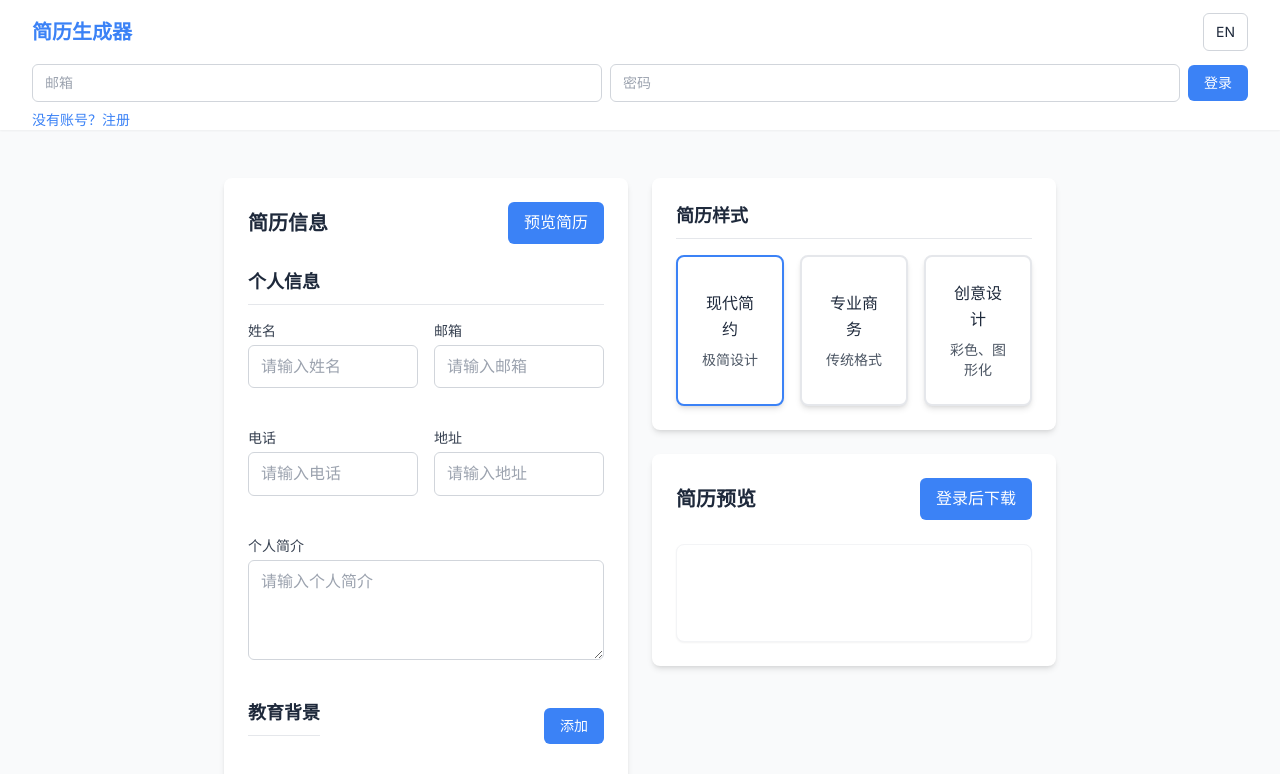
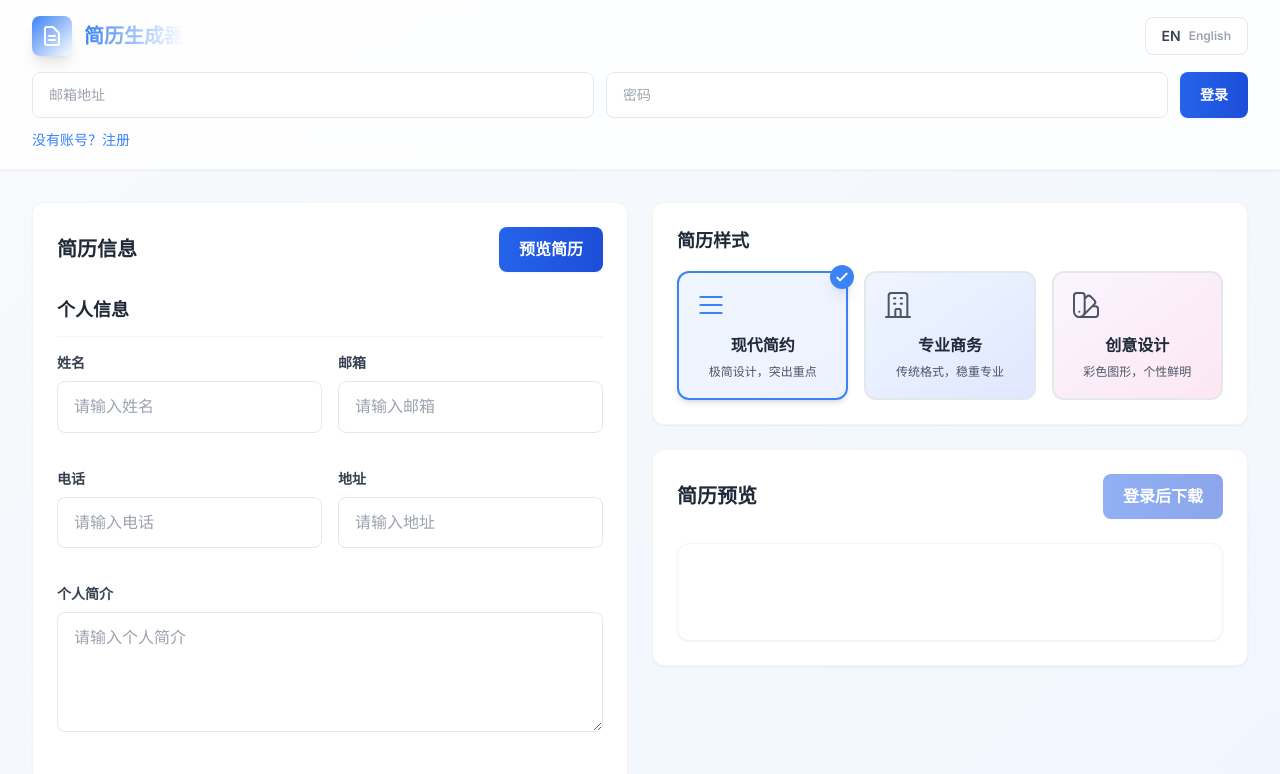
Before and after one commit to LiaoMinScofiled/Resume_Builder, a Next.js app: page / in a window 1280 px wide. Shown: the top 774 px of the page. Built offline with nearby package versions, Linux system fonts and the light colour scheme.

Commit message:
修改简历生成器样式

```diff
--- a/src/app/globals.css
+++ b/src/app/globals.css
@@ -3,109 +3,151 @@
 @tailwind utilities;
 
 :root {
-  --background: #f8fafc;
-  --foreground: #1e293b;
-  --primary: #3b82f6;
+  --background: #f1f5f9;
+  --foreground: #0f172a;
+  --primary: #2563eb;
+  --primary-dark: #1d4ed8;
+  --primary-light: #3b82f6;
   --secondary: #64748b;
+  --success: #10b981;
+  --warning: #f59e0b;
+  --danger: #ef4444;
 }
 
 body {
-  font-family: 'Inter', system-ui, sans-serif;
+  font-family: 'Inter', -apple-system, BlinkMacSystemFont, 'Segoe UI', Roboto, 'Helvetica Neue', Arial, sans-serif;
   background-color: var(--background);
   color: var(--foreground);
   line-height: 1.6;
+  -webkit-font-smoothing: antialiased;
+  -moz-osx-font-smoothing: grayscale;
 }
 
 .resume-container {
-  @apply max-w-4xl mx-auto p-4 sm:p-6 lg:p-8;
+  @apply max-w-7xl mx-auto p-4 sm:p-6 lg:p-8;
 }
 
 .form-group {
-  @apply mb-6;
+  @apply mb-5;
 }
 
 .form-label {
-  @apply block text-sm font-medium text-gray-700 mb-1;
+  @apply block text-sm font-semibold text-gray-700 mb-2;
 }
 
 .form-input {
-  @apply w-full px-3 py-2 border border-gray-300 rounded-md focus:outline-none focus:ring-2 focus:ring-primary focus:border-transparent;
+  @apply w-full px-4 py-3 border border-gray-200 rounded-lg focus:outline-none focus:ring-2 focus:ring-primary/20 focus:border-primary transition-all duration-200 bg-white;
+}
+
+.form-input::placeholder {
+  @apply text-gray-400;
 }
 
 .form-textarea {
-  @apply w-full px-3 py-2 border border-gray-300 rounded-md focus:outline-none focus:ring-2 focus:ring-primary focus:border-transparent min-h-[100px];
+  @apply w-full px-4 py-3 border border-gray-200 rounded-lg focus:outline-none focus:ring-2 focus:ring-primary/20 focus:border-primary transition-all duration-200 min-h-[120px] bg-white resize-y;
+}
+
+.form-textarea::placeholder {
+  @apply text-gray-400;
 }
 
 .btn {
-  @apply px-4 py-2 rounded-md font-medium transition-colors;
+  @apply px-5 py-2.5 rounded-lg font-semibold transition-all duration-200 shadow-sm hover:shadow-md active:scale-[0.98];
 }
 
 .btn-primary {
-  @apply bg-primary text-white hover:bg-blue-600;
+  background: linear-gradient(to right, var(--primary), var(--primary-dark));
+  color: white;
+  transition: all 0.2s;
+}
+
+.btn-primary:hover {
+  background: linear-gradient(to right, var(--primary-light), var(--primary));
+}
+
+.btn-primary:disabled {
+  opacity: 0.5;
+  cursor: not-allowed;
 }
 
 .btn-secondary {
-  @apply bg-gray-200 text-gray-800 hover:bg-gray-300;
+  @apply bg-white text-gray-700 border border-gray-200 hover:bg-gray-50 hover:border-gray-300;
+}
+
+.btn-danger {
+  @apply bg-red-50 text-red-600 border border-red-200 hover:bg-red-100;
 }
 
 .card {
-  @apply bg-white rounded-lg shadow-md p-6;
+  @apply bg-white rounded-xl shadow-sm border border-gray-100 p-6 hover:shadow-md transition-shadow duration-200;
 }
 
 .section-title {
-  @apply text-lg font-semibold mb-4 pb-2 border-b border-gray-200;
+  @apply text-lg font-bold mb-4 pb-3 border-b border-gray-100 text-gray-800;
+}
+
+.input-group {
+  @apply space-y-1;
+}
+
+.error-message {
+  @apply text-red-500 text-sm mt-1;
+}
+
+.success-message {
+  @apply text-green-600 text-sm mt-1;
 }
 
 /* 简历样式 */
 /* 现代简约风格（极简设计） */
 .resume-style-1 {
-  @apply bg-white p-8 rounded-lg shadow-sm border border-gray-100;
+  @apply bg-white p-8 rounded-xl shadow-sm border border-gray-100;
 }
 
 .resume-style-1 h1 {
-  @apply text-3xl font-bold mb-4 text-gray-900;
+  @apply text-3xl font-bold mb-4 text-gray-900 tracking-tight;
 }
 
 .resume-style-1 h2 {
-  @apply text-xl font-semibold mb-3 pb-2 border-b border-gray-100 text-gray-800;
+  @apply text-xl font-bold mb-3 pb-2 border-b-2 border-gray-100 text-gray-800;
 }
 
 .resume-style-1 h3 {
-  @apply font-medium text-gray-800;
+  @apply font-semibold text-gray-800;
 }
 
 /* 专业商务风格（传统格式） */
 .resume-style-2 {
-  @apply bg-gray-50 p-8 rounded-lg shadow-md border-l-4 border-primary;
+  @apply bg-gray-50 p-8 rounded-xl shadow-md border-l-4 border-primary;
 }
 
 .resume-style-2 h1 {
-  @apply text-3xl font-bold mb-4 text-gray-900;
+  @apply text-3xl font-bold mb-4 text-gray-900 tracking-tight;
 }
 
 .resume-style-2 h2 {
-  @apply text-xl font-semibold mb-3 pb-2 border-b border-gray-200 text-gray-800;
+  @apply text-xl font-bold mb-3 pb-2 border-b-2 border-gray-200 text-gray-800;
 }
 
 .resume-style-2 h3 {
-  @apply font-medium text-gray-800;
+  @apply font-semibold text-gray-800;
 }
 
 /* 创意设计风格（彩色、图形化） */
 .resume-style-3 {
-  @apply bg-gradient-to-br from-blue-50 to-indigo-50 p-8 rounded-lg shadow-lg border border-blue-100;
+  @apply bg-gradient-to-br from-blue-50 via-indigo-50 to-purple-50 p-8 rounded-xl shadow-lg border border-blue-100;
 }
 
 .resume-style-3 h1 {
-  @apply text-3xl font-bold mb-4 text-blue-800;
+  @apply text-3xl font-bold mb-4 bg-gradient-to-r from-blue-600 to-indigo-600 bg-clip-text text-transparent;
 }
 
 .resume-style-3 h2 {
-  @apply text-xl font-semibold mb-3 pb-2 border-b border-blue-200 text-blue-700;
+  @apply text-xl font-bold mb-3 pb-2 border-b-2 border-blue-200 text-blue-700;
 }
 
 .resume-style-3 h3 {
-  @apply font-medium text-blue-700;
+  @apply font-semibold text-blue-700;
 }
 
 .resume-style-3 .text-gray-600 {
@@ -143,4 +185,80 @@ body {
   .resume-style-3 {
     @apply p-4;
   }
+
+  .btn {
+    @apply px-4 py-2 text-sm;
+  }
+
+  .card {
+    @apply p-4;
+  }
 }
+
+@media (max-width: 768px) {
+  .resume-container {
+    @apply p-3;
+  }
+}
+
+@media (min-width: 769px) and (max-width: 1024px) {
+  .resume-container {
+    @apply p-6;
+  }
+}
+
+/* 滚动条样式 */
+::-webkit-scrollbar {
+  width: 8px;
+  height: 8px;
+}
+
+::-webkit-scrollbar-track {
+  @apply bg-gray-100;
+}
+
+::-webkit-scrollbar-thumb {
+  @apply bg-gray-300 rounded-full;
+}
+
+::-webkit-scrollbar-thumb:hover {
+  @apply bg-gray-400;
+}
+
+/* 加载动画 */
+@keyframes pulse {
+  0%, 100% {
+    opacity: 1;
+  }
+  50% {
+    opacity: 0.5;
+  }
+}
+
+.animate-pulse {
+  animation: pulse 2s cubic-bezier(0.4, 0, 0.6, 1) infinite;
+}
+
+/* 悬停效果增强 */
+.hover-lift {
+  transition: transform 0.2s ease, box-shadow 0.2s ease;
+}
+
+.hover-lift:hover {
+  transform: translateY(-2px);
+  box-shadow: 0 4px 6px -1px rgba(0, 0, 0, 0.1), 0 2px 4px -1px rgba(0, 0, 0, 0.06);
+}
+
+/* 渐变文本 */
+.text-gradient {
+  background: linear-gradient(to right, var(--primary), var(--primary-dark));
+  -webkit-background-clip: text;
+  background-clip: text;
+  -webkit-text-fill-color: transparent;
+  color: transparent;
+}
+
+/* 卡片悬停效果 */
+.card-hover {
+  @apply transition-all duration-300 hover:shadow-lg hover:-translate-y-1;
+}
--- a/src/app/page.tsx
+++ b/src/app/page.tsx
@@ -83,15 +83,19 @@ export default function Home() {
   };
 
   return (
-    <div className="min-h-screen bg-gray-50">
-      {/* 导航栏 */}
-      <nav className="bg-white shadow-sm">
+    <div className="min-h-screen bg-gradient-to-br from-slate-50 to-blue-50">
+      <nav className="bg-white/80 backdrop-blur-lg shadow-sm border-b border-gray-100 sticky top-0 z-50">
         <div className="max-w-7xl mx-auto px-4 sm:px-6 lg:px-8">
-          <div className="flex flex-col sm:flex-row justify-between h-auto sm:h-16 items-center py-4 sm:py-0">
-            <div className="flex items-center space-x-4 mb-4 sm:mb-0">
-              <h1 className="text-xl font-bold text-primary">简历生成器</h1>
+          <div className="flex flex-col sm:flex-row justify-between items-center py-4 sm:py-0 min-h-[72px]">
+            <div className="flex items-center space-x-3 mb-4 sm:mb-0">
+              <div className="w-10 h-10 bg-gradient-to-br from-primary to-primary-dark rounded-lg flex items-center justify-center shadow-lg">
+                <svg className="w-6 h-6 text-white" fill="none" stroke="currentColor" viewBox="0 0 24 24">
+                  <path strokeLinecap="round" strokeLinejoin="round" strokeWidth={2} d="M9 12h6m-6 4h6m2 5H7a2 2 0 01-2-2V5a2 2 0 012-2h5.586a1 1 0 01.707.293l5.414 5.414a1 1 0 01.293.707V19a2 2 0 01-2 2z" />
+                </svg>
+              </div>
+              <h1 className="text-xl font-bold bg-gradient-to-r from-primary to-primary-dark bg-clip-text text-transparent">简历生成器</h1>
             </div>
-            <div className="flex items-center space-x-4 w-full sm:w-auto">
+            <div className="flex items-center space-x-3 w-full sm:w-auto">
               <LanguageSwitcher language={language} onLanguageChange={handleLanguageChange} />
             </div>
           </div>
@@ -100,11 +104,14 @@ export default function Home() {
               <LoginForm onLogin={handleLogin} language={language} />
             </div>
           ) : (
-            <div className="mb-4 flex items-center space-x-2">
-              <span className="text-sm text-gray-600">{user.name}</span>
+            <div className="mb-4 flex items-center space-x-3 bg-gradient-to-r from-blue-50 to-indigo-50 px-4 py-2 rounded-lg border border-blue-100">
+              <div className="w-8 h-8 bg-gradient-to-br from-primary to-primary-dark rounded-full flex items-center justify-center text-white font-semibold text-sm">
+                {user.name.charAt(0).toUpperCase()}
+              </div>
+              <span className="text-sm font-medium text-gray-700">{user.name}</span>
               <button
                 onClick={handleLogout}
-                className="btn btn-secondary text-sm"
+                className="btn btn-secondary text-xs px-3 py-1.5"
               >
                 {language === 'zh' ? '退出' : 'Logout'}
               </button>
@@ -116,10 +123,9 @@ export default function Home() {
       <main className="resume-container">
         <div className="space-y-6">
           <div className="grid grid-cols-1 lg:grid-cols-2 gap-6">
-            {/* 表单区域 */}
-            <div className="card">
+            <div className="card card-hover">
               <div className="flex justify-between items-center mb-6">
-                <h2 className="text-xl font-bold">
+                <h2 className="text-xl font-bold text-gray-800">
                   {language === 'zh' ? '简历信息' : 'Resume Information'}
                 </h2>
                 <button
@@ -138,18 +144,16 @@ export default function Home() {
               )}
             </div>
 
-            {/* 预览区域 */}
             <div className="space-y-6">
-              {/* 样式选择 */}
               <StyleSelector
                 style={resumeStyle}
                 onStyleChange={handleStyleChange}
                 language={language}
               />
 
-              <div className="card">
+              <div className="card card-hover">
                 <div className="flex justify-between items-center mb-6">
-                  <h2 className="text-xl font-bold">
+                  <h2 className="text-xl font-bold text-gray-800">
                     {language === 'zh' ? '简历预览' : 'Resume Preview'}
                   </h2>
                   <button
@@ -171,9 +175,19 @@ export default function Home() {
         </div>
       </main>
 
-      <footer className="bg-white shadow-inner mt-12 py-6">
-        <div className="max-w-7xl mx-auto px-4 sm:px-6 lg:px-8 text-center text-gray-600">
-          <p>© 2024 简历生成器 | Resume Builder</p>
+      <footer className="bg-white/80 backdrop-blur-lg border-t border-gray-100 mt-12 py-8">
+        <div className="max-w-7xl mx-auto px-4 sm:px-6 lg:px-8">
+          <div className="flex flex-col sm:flex-row justify-between items-center space-y-4 sm:space-y-0">
+            <div className="flex items-center space-x-2">
+              <div className="w-8 h-8 bg-gradient-to-br from-primary to-primary-dark rounded-lg flex items-center justify-center">
+                <svg className="w-5 h-5 text-white" fill="none" stroke="currentColor" viewBox="0 0 24 24">
+                  <path strokeLinecap="round" strokeLinejoin="round" strokeWidth={2} d="M9 12h6m-6 4h6m2 5H7a2 2 0 01-2-2V5a2 2 0 012-2h5.586a1 1 0 01.707.293l5.414 5.414a1 1 0 01.293.707V19a2 2 0 01-2 2z" />
+                </svg>
+              </div>
+              <span className="text-gray-700 font-semibold">简历生成器</span>
+            </div>
+            <p className="text-gray-500 text-sm">© 2024 Resume Builder. All rights reserved.</p>
+          </div>
         </div>
       </footer>
     </div>
--- a/src/components/LanguageSwitcher.tsx
+++ b/src/components/LanguageSwitcher.tsx
@@ -13,9 +13,14 @@ const LanguageSwitcher: React.FC<LanguageSwitcherProps> = ({ language, onLanguag
   return (
     <button
       onClick={toggleLanguage}
-      className="form-input text-sm px-2 py-1 w-24 text-center"
+      className="relative inline-flex items-center justify-center px-4 py-2 bg-white border border-gray-200 rounded-lg hover:border-gray-300 hover:shadow-sm transition-all duration-200 font-semibold text-sm"
     >
-      {language === 'zh' ? 'EN' : '中'}
+      <span className="text-gray-700">
+        {language === 'zh' ? 'EN' : '中'}
+      </span>
+      <span className="ml-2 text-gray-400 text-xs">
+        {language === 'zh' ? 'English' : '中文'}
+      </span>
     </button>
   );
 };
--- a/src/components/LoginForm.tsx
+++ b/src/components/LoginForm.tsx
@@ -78,15 +78,14 @@ const LoginForm: React.FC<LoginFormProps> = ({ onLogin, language }) => {
   };
 
   return (
-    <div className="space-y-2 w-full">
-      <form onSubmit={handleSubmit} className="flex flex-col space-y-2">
-
+    <div className="w-full">
+      <form onSubmit={handleSubmit} className="space-y-3">
         {isRegistering ? (
-          <div className="grid grid-cols-1 sm:grid-cols-2 gap-2">
+          <div className="grid grid-cols-1 sm:grid-cols-2 gap-3">
             <input
               type="email"
-              placeholder={language === 'zh' ? '邮箱' : 'Email'}
-              className="form-input text-sm min-w-[150px]"
+              placeholder={language === 'zh' ? '邮箱地址' : 'Email Address'}
+              className="form-input text-sm"
               value={email}
               onChange={(e) => setEmail(e.target.value)}
               required
@@ -94,18 +93,18 @@ const LoginForm: React.FC<LoginFormProps> = ({ onLogin, language }) => {
             <input
               type="password"
               placeholder={language === 'zh' ? '密码' : 'Password'}
-              className="form-input text-sm min-w-[150px]"
+              className="form-input text-sm"
               value={password}
               onChange={(e) => setPassword(e.target.value)}
               required
             />
           </div>
         ) : (
-          <div className="flex items-center space-x-2">
+          <div className="flex flex-col sm:flex-row gap-3">
             <input
               type="email"
-              placeholder={language === 'zh' ? '邮箱' : 'Email'}
-              className="form-input text-sm flex-1 min-w-[150px]"
+              placeholder={language === 'zh' ? '邮箱地址' : 'Email Address'}
+              className="form-input text-sm flex-1"
               value={email}
               onChange={(e) => setEmail(e.target.value)}
               required
@@ -113,26 +112,33 @@ const LoginForm: React.FC<LoginFormProps> = ({ onLogin, language }) => {
             <input
               type="password"
               placeholder={language === 'zh' ? '密码' : 'Password'}
-              className="form-input text-sm flex-1 min-w-[150px]"
+              className="form-input text-sm flex-1"
               value={password}
               onChange={(e) => setPassword(e.target.value)}
               required
             />
             <button
               type="submit"
-              className="btn btn-primary text-sm whitespace-nowrap"
+              className="btn btn-primary text-sm whitespace-nowrap px-6"
               disabled={isLoading}
             >
               {isLoading ? (language === 'zh' ? '登录中...' : 'Logging in...') : (language === 'zh' ? '登录' : 'Login')}
             </button>
           </div>
         )}
-        {error && <p className="text-red-500 text-xs">{error}</p>}
+        {error && (
+          <div className="flex items-center space-x-2 text-red-500 text-sm bg-red-50 px-3 py-2 rounded-lg">
+            <svg className="w-4 h-4" fill="none" stroke="currentColor" viewBox="0 0 24 24">
+              <path strokeLinecap="round" strokeLinejoin="round" strokeWidth={2} d="M12 8v4m0 4h.01M21 12a9 9 0 11-18 0 9 9 0 0118 0z" />
+            </svg>
+            <span>{error}</span>
+          </div>
+        )}
         {isRegistering && (
           <div className="flex items-center justify-between">
             <button
               type="submit"
-              className="btn btn-primary text-sm whitespace-nowrap"
+              className="btn btn-primary text-sm whitespace-nowrap px-6"
               disabled={isLoading}
             >
               {isLoading ? (language === 'zh' ? '处理中...' : 'Processing...') : (language === 'zh' ? '注册' : 'Register')}
@@ -140,7 +146,7 @@ const LoginForm: React.FC<LoginFormProps> = ({ onLogin, language }) => {
             <button
               type="button"
               onClick={toggleMode}
-              className="text-sm text-primary hover:underline whitespace-nowrap"
+              className="text-sm text-primary hover:text-primary-dark font-medium whitespace-nowrap"
             >
               {language === 'zh' ? '已有账号？登录' : 'Have account? Login'}
             </button>
@@ -150,7 +156,7 @@ const LoginForm: React.FC<LoginFormProps> = ({ onLogin, language }) => {
           <button
             type="button"
             onClick={toggleMode}
-            className="text-sm text-primary hover:underline self-start whitespace-nowrap"
+            className="text-sm text-primary hover:text-primary-dark font-medium"
           >
             {language === 'zh' ? '没有账号？注册' : 'No account? Register'}
           </button>
--- a/src/components/StyleSelector.tsx
+++ b/src/components/StyleSelector.tsx
@@ -8,31 +8,77 @@ interface StyleSelectorProps {
 }
 
 const StyleSelector: React.FC<StyleSelectorProps> = ({ style, onStyleChange, language }) => {
+  const styles = [
+    {
+      id: 'style-1' as ResumeStyle,
+      title: language === 'zh' ? '现代简约' : 'Modern Minimalist',
+      description: language === 'zh' ? '极简设计，突出重点' : 'Minimal design, highlight key points',
+      icon: (
+        <svg className="w-8 h-8" fill="none" stroke="currentColor" viewBox="0 0 24 24">
+          <path strokeLinecap="round" strokeLinejoin="round" strokeWidth={1.5} d="M4 6h16M4 12h16M4 18h16" />
+        </svg>
+      ),
+      gradient: 'from-gray-50 to-gray-100',
+      borderColor: 'border-gray-200'
+    },
+    {
+      id: 'style-2' as ResumeStyle,
+      title: language === 'zh' ? '专业商务' : 'Professional',
+      description: language === 'zh' ? '传统格式，稳重专业' : 'Traditional format, professional',
+      icon: (
+        <svg className="w-8 h-8" fill="none" stroke="currentColor" viewBox="0 0 24 24">
+          <path strokeLinecap="round" strokeLinejoin="round" strokeWidth={1.5} d="M19 21V5a2 2 0 00-2-2H7a2 2 0 00-2 2v16m14 0h2m-2 0h-5m-9 0H3m2 0h5M9 7h1m-1 4h1m4-4h1m-1 4h1m-5 10v-5a1 1 0 011-1h2a1 1 0 011 1v5m-4 0h4" />
+        </svg>
+      ),
+      gradient: 'from-blue-50 to-indigo-100',
+      borderColor: 'border-blue-200'
+    },
+    {
+      id: 'style-3' as ResumeStyle,
+      title: language === 'zh' ? '创意设计' : 'Creative',
+      description: language === 'zh' ? '彩色图形，个性鲜明' : 'Colorful, graphic, unique',
+      icon: (
+        <svg className="w-8 h-8" fill="none" stroke="currentColor" viewBox="0 0 24 24">
+          <path strokeLinecap="round" strokeLinejoin="round" strokeWidth={1.5} d="M7 21a4 4 0 01-4-4V5a2 2 0 012-2h4a2 2 0 012 2v12a4 4 0 01-4 4zm0 0h12a2 2 0 002-2v-4a2 2 0 00-2-2h-2.343M11 7.343l1.657-1.657a2 2 0 012.828 0l2.829 2.829a2 2 0 010 2.828l-8.486 8.485M7 17h.01" />
+        </svg>
+      ),
+      gradient: 'from-purple-50 to-pink-100',
+      borderColor: 'border-purple-200'
+    }
+  ];
+
   return (
     <div className="card">
-      <h3 className="section-title">{language === 'zh' ? '简历样式' : 'Resume Style'}</h3>
-      <div className="grid grid-cols-1 md:grid-cols-3 gap-4">
-        <button
-          onClick={() => onStyleChange('style-1')}
-          className={`card border-2 ${style === 'style-1' ? 'border-primary' : 'border-gray-200'}`}
-        >
-          <h4 className="font-medium mb-2">{language === 'zh' ? '现代简约' : 'Modern Minimalist'}</h4>
-          <p className="text-sm text-gray-600">{language === 'zh' ? '极简设计' : 'Minimal Design'}</p>
-        </button>
-        <button
-          onClick={() => onStyleChange('style-2')}
-          className={`card border-2 ${style === 'style-2' ? 'border-primary' : 'border-gray-200'}`}
-        >
-          <h4 className="font-medium mb-2">{language === 'zh' ? '专业商务' : 'Professional'}</h4>
-          <p className="text-sm text-gray-600">{language === 'zh' ? '传统格式' : 'Traditional Format'}</p>
-        </button>
-        <button
-          onClick={() => onStyleChange('style-3')}
-          className={`card border-2 ${style === 'style-3' ? 'border-primary' : 'border-gray-200'}`}
-        >
-          <h4 className="font-medium mb-2">{language === 'zh' ? '创意设计' : 'Creative'}</h4>
-          <p className="text-sm text-gray-600">{language === 'zh' ? '彩色、图形化' : 'Colorful, Graphic'}</p>
-        </button>
+      <h3 className="text-lg font-bold mb-4 text-gray-800">
+        {language === 'zh' ? '简历样式' : 'Resume Style'}
+      </h3>
+      <div className="grid grid-cols-1 sm:grid-cols-3 gap-4">
+        {styles.map((styleOption) => (
+          <button
+            key={styleOption.id}
+            onClick={() => onStyleChange(styleOption.id)}
+            className={`
+              relative p-4 rounded-xl border-2 transition-all duration-200
+              ${style === styleOption.id
+                ? 'border-primary bg-gradient-to-br from-blue-50 to-indigo-50 shadow-md'
+                : `border-gray-200 bg-gradient-to-br ${styleOption.gradient} hover:border-gray-300 hover:shadow-sm`
+              }
+            `}
+          >
+            {style === styleOption.id && (
+              <div className="absolute -top-2 -right-2 w-6 h-6 bg-primary rounded-full flex items-center justify-center shadow-lg">
+                <svg className="w-4 h-4 text-white" fill="none" stroke="currentColor" viewBox="0 0 24 24">
+                  <path strokeLinecap="round" strokeLinejoin="round" strokeWidth={3} d="M5 13l4 4L19 7" />
+                </svg>
+              </div>
+            )}
+            <div className={`mb-3 ${style === styleOption.id ? 'text-primary' : 'text-gray-600'}`}>
+              {styleOption.icon}
+            </div>
+            <h4 className="font-bold mb-1 text-gray-800">{styleOption.title}</h4>
+            <p className="text-xs text-gray-600 leading-relaxed">{styleOption.description}</p>
+          </button>
+        ))}
       </div>
     </div>
   );
```
Also changed, not shown: prisma/config.ts (deleted, +0 -10 lines).
